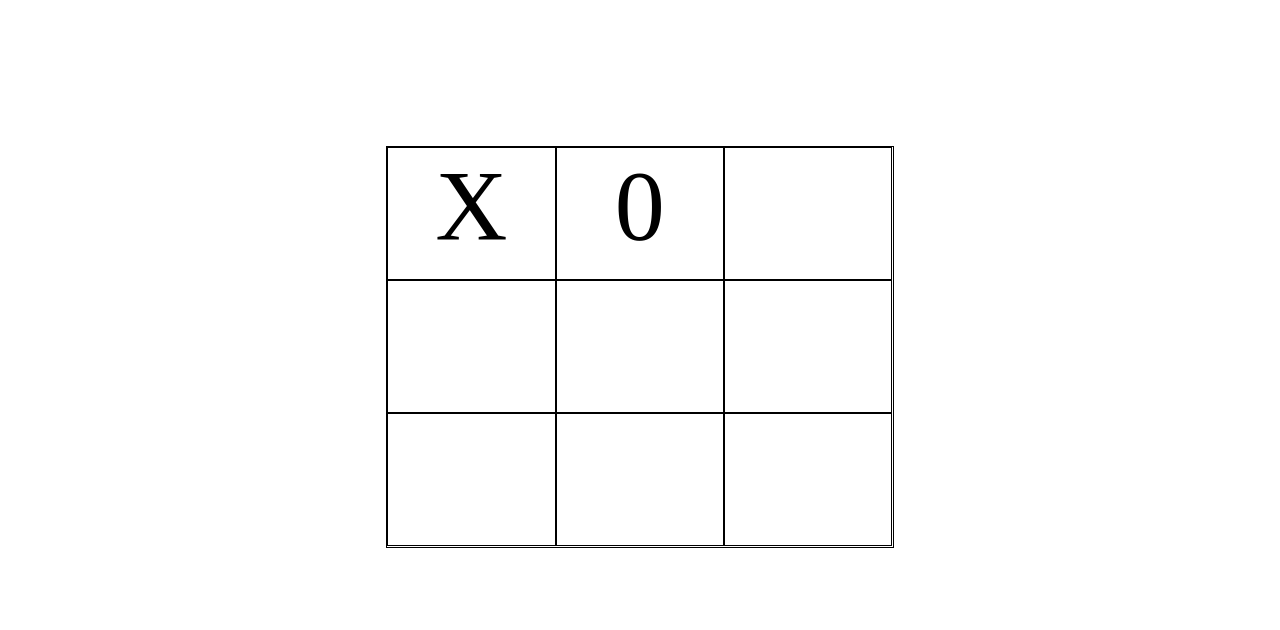
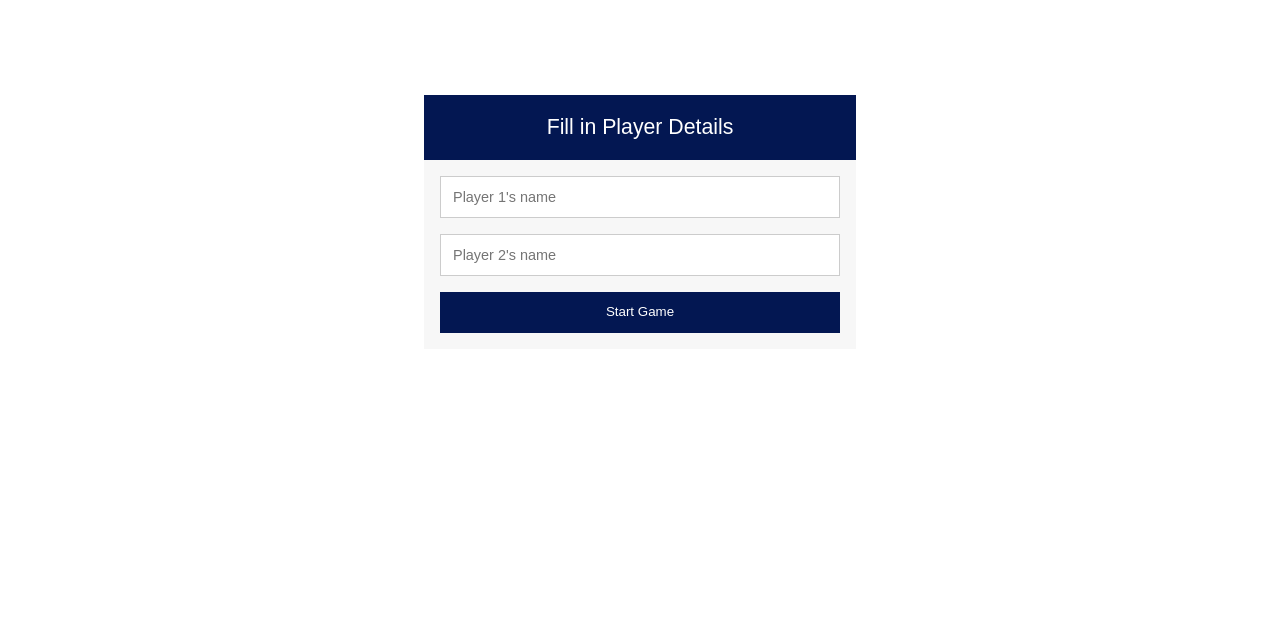
Before and after one commit to pwilson77/javascript-tic-tac-toe, a website: page index.html in a window 1280 px wide. Shown: the part 186-816 px from the top of the page. Drawn offline with Linux system fonts and the light colour scheme.

Commit message:
if implemented the game start screen will be seen

```diff
--- a/index.html
+++ b/index.html
@@ -8,16 +8,40 @@
     <title>Javascript TIC-TAC-TOE project</title>
   </head>
   <body>
-    <div class="container">
+    <div id="form">
+      <div class="form-style-6">
+        <h1>Fill in Player Details</h1>
+        <form action="#" novalidate>
+          <input
+            type="text"
+            name="field1"
+            placeholder="Player 1's name"
+            id="player1"
+          />
+          <input
+            type="text"
+            name="field2"
+            placeholder="Player 2's name"
+            id="player2"
+          />
+          <input
+            type="submit"
+            value="Start Game"
+            onclick="gameCycleController.gameStart()"
+          />
+        </form>
+      </div>
+    </div>
+    <div id="container">
       <div class="content-box">
         <div class="player1Box">
-          <h4>Player 1 your symbol is : <span>O</span></h4>
+          <h4>Player 1 your symbol is : <span id="player1Span"> O</span></h4>
         </div>
         <div class="gameAnnouncementBox">
-          <h1>Your turn <span> Player 1</span></h1>
+          <h1>Your turn <span id="playerSpan"> Player 1</span></h1>
         </div>
         <div class="player2Box">
-          <h4>Player 2 your symbol is : <span>X</span></h4>
+          <h4>Player 2 your symbol is : <span id="player2Span">X</span></h4>
         </div>
       </div>
       <div class="gameboard">
--- a/main.js
+++ b/main.js
@@ -1,18 +1,55 @@
-const Gameboard = (() => {
+const gameboard = (() => {
   const gameBoardArray = [];
 })();
 
 const displayController = (() => { })();
 
-const gameCycleController = (() => { })();
-
-const Player = (name) => {
+const player = (name, sym) => {
   const getName = () => name;
-  let playerArray = [];
+  const getSymbol = () => sym;
+  const playerArray = [];
 
   const addPosition = (pos) => {
     playerArray.push(pos);
   };
-
   return { addPosition };
 };
+
+const gameCycleController = (() => {
+  let player1;
+  let player2;
+  let currentPlayer;
+  const gameOver = () => {
+
+  };
+
+  const switchPlayer = (curPlayer) => {
+    switch (curPlayer) {
+      case player1:
+        currentPlayer = player2;
+        break;
+      case player2:
+        currentPlayer = player1;
+        break;
+      default:
+        currentPlayer = player1;
+    }
+  };
+
+  const gameStart = () => {
+    const firstname = document.getElementById('player1');
+    const secondname = document.getElementById('player2');
+    player1 = player(firstname, 'X');
+    player2 = player(secondname, 'O');
+    const form = document.getElementById('form');
+    form.style.display = 'none';
+    const board = document.getElementById('container');
+    board.style.display = 'flex';
+    while (!gameOver) {
+      switchPlayer(currentPlayer);
+    }
+  };
+  return {
+    gameStart,
+  };
+})();
--- a/style.css
+++ b/style.css
@@ -2,10 +2,10 @@
   overflow: hidden;
 }
 
-.container {
+#container {
   width: 100%;
   height: 100vh;
-  display: flex;
+  display: none;
   justify-content: center;
   align-items: center;
   flex-wrap: wrap;
@@ -49,3 +49,69 @@
   box-sizing: border-box;
   text-align: center;
 }
+
+/*Form styling*/
+#form {
+  width: 100%;
+  height: 100vh;
+  display: flex;
+  justify-content: center;
+  align-items: center;
+}
+.form-style-6 {
+  font: 95% Arial, Helvetica, sans-serif;
+  max-width: 400px;
+  margin: 10px auto;
+  padding: 16px;
+  background: #f7f7f7;
+}
+.form-style-6 h1 {
+  background: #031752;
+  padding: 20px 0;
+  font-size: 140%;
+  font-weight: 300;
+  text-align: center;
+  color: #fff;
+  margin: -16px -16px 16px -16px;
+}
+.form-style-6 input[type="text"] {
+  -webkit-transition: all 0.3s ease-in-out;
+  -moz-transition: all 0.3s ease-in-out;
+  -ms-transition: all 0.3s ease-in-out;
+  -o-transition: all 0.3s ease-in-out;
+  outline: none;
+  box-sizing: border-box;
+  -webkit-box-sizing: border-box;
+  -moz-box-sizing: border-box;
+  width: 100%;
+  background: #fff;
+  margin-bottom: 4%;
+  border: 1px solid #ccc;
+  padding: 3%;
+  color: #555;
+  font: 95% Arial, Helvetica, sans-serif;
+}
+.form-style-6 input[type="text"]:focus {
+  box-shadow: 0 0 5px #334680;
+  padding: 3%;
+  border: 1px solid #334680;
+}
+
+.form-style-6 input[type="submit"],
+.form-style-6 input[type="button"] {
+  box-sizing: border-box;
+  -webkit-box-sizing: border-box;
+  -moz-box-sizing: border-box;
+  width: 100%;
+  padding: 3%;
+  background: #031752;
+  border-bottom: 2px solid #031752;
+  border-top-style: none;
+  border-right-style: none;
+  border-left-style: none;
+  color: #fff;
+}
+.form-style-6 input[type="submit"]:hover,
+.form-style-6 input[type="button"]:hover {
+  background: #334680;
+}
```
